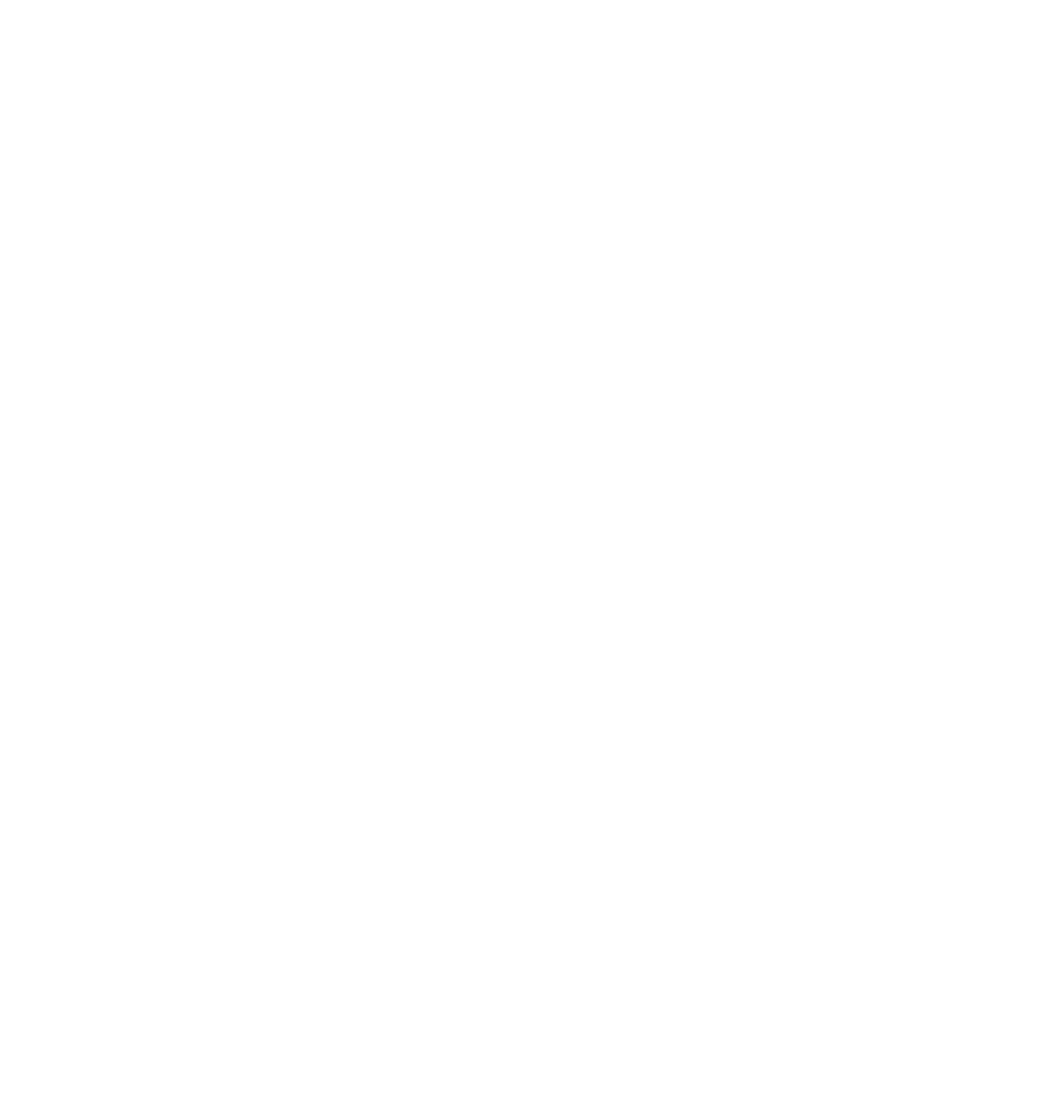
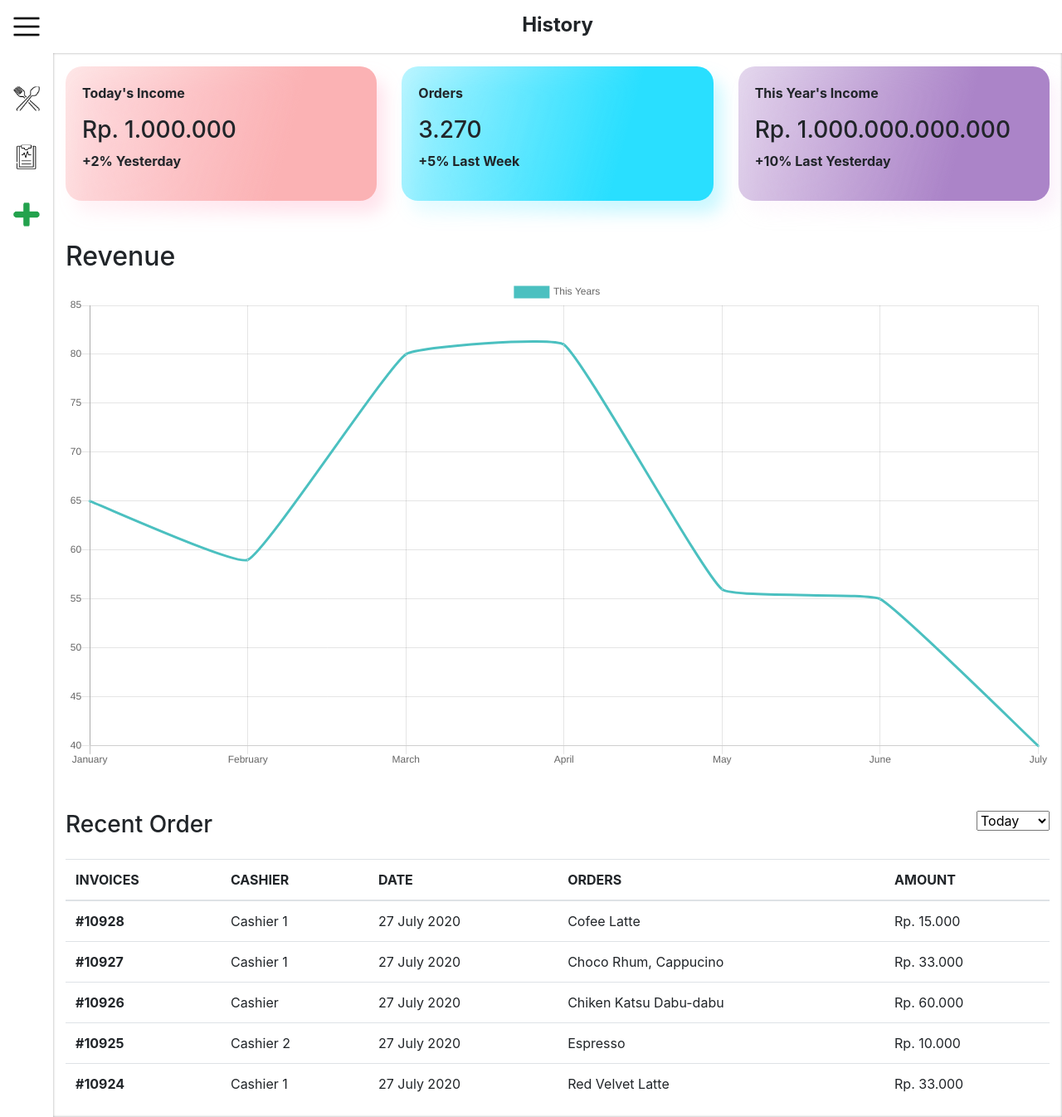
Before and after one commit to YusupJunaedi/project-cafe, a React (Create React App) app: page /history in a window 1280 px wide. Shown: the whole page at 83% size. Before the commit the page ends 800 px from the top, so only its background shows below. Built offline with nearby package versions, Linux system fonts and the light colour scheme.

Commit message:
update frondend

```diff
--- a/package.json
+++ b/package.json
@@ -8,8 +8,10 @@
     "@testing-library/user-event": "^7.2.1",
     "axios": "^0.19.2",
     "bootstrap": "^4.5.2",
+    "chart.js": "^2.9.3",
     "react": "^16.13.1",
     "react-bootstrap": "^1.3.0",
+    "react-chartjs-2": "^2.10.0",
     "react-dom": "^16.13.1",
     "react-router-dom": "^5.2.0",
     "react-scripts": "3.4.3"
--- /dev/null
+++ b/src/Assets/css/contentHistory.css
@@ -0,0 +1,37 @@
+.content-history {
+  width: 95%;
+  box-shadow: inset 0 0 3px #a3a1a1;
+}
+
+.card-income {
+  border: none;
+  border-radius: 20px;
+  background: linear-gradient(
+    285.38deg,
+    #fbb2b4 30.05%,
+    rgba(255, 143, 178, 0) 133.19%
+  );
+  filter: drop-shadow(10px 15px 10px rgba(255, 143, 178, 0.25));
+}
+
+.card-orders {
+  border: none;
+  border-radius: 20px;
+  background: linear-gradient(
+    285.38deg,
+    #29dfff 30.05%,
+    rgba(41, 223, 255, 0) 133.19%
+  );
+  filter: drop-shadow(10px 15px 10px rgba(41, 223, 255, 0.25));
+}
+
+.card-years-income {
+  border: none;
+  border-radius: 20px;
+  background: linear-gradient(
+    285.38deg,
+    #ab84c8 30.05%,
+    rgba(241, 201, 236, 0) 133.19%
+  );
+  filter: drop-shadow(10px 15px 10px rgba(241, 201, 236, 0.25));
+}
--- /dev/null
+++ b/src/Assets/css/headerHistory.css
@@ -0,0 +1,33 @@
+.header {
+  width: 100%;
+  min-height: 8vh;
+  max-height: 8vh;
+  display: flex;
+  align-items: center;
+}
+
+.logo-menu {
+  width: 5%;
+  text-align: center;
+}
+
+.logo-menu img {
+  width: 50%;
+}
+
+.title-header-history {
+  width: 95%;
+  text-align: center;
+  margin-top: 1vw;
+}
+
+.title-header-history p {
+  font-size: 3vh;
+  font-weight: bold;
+}
+
+@media only screen and (max-width: 600px) {
+  .logo-menu img {
+    width: 80%;
+  }
+}
--- /dev/null
+++ b/src/Assets/css/historyPage.css
@@ -0,0 +1,4 @@
+.Body-history {
+  width: 100%;
+  display: flex;
+}
--- /dev/null
+++ b/src/Components/Chart.js
@@ -0,0 +1,40 @@
+import React from "react";
+import { Line } from "react-chartjs-2";
+
+const Chart = () => {
+  const data = {
+    labels: ["January", "February", "March", "April", "May", "June", "July"],
+    datasets: [
+      {
+        label: "This Years",
+        fill: false,
+        lineTension: 0.1,
+        backgroundColor: "rgba(75,192,192,0.4)",
+        borderColor: "rgba(75,192,192,1)",
+        borderCapStyle: "butt",
+        borderDash: [],
+        borderDashOffset: 0.0,
+        borderJoinStyle: "miter",
+        pointBorderColor: "rgba(75,192,192,1)",
+        pointBackgroundColor: "#fff",
+        pointBorderWidth: 1,
+        pointHoverRadius: 5,
+        pointHoverBackgroundColor: "rgba(75,192,192,1)",
+        pointHoverBorderColor: "rgba(220,220,220,1)",
+        pointHoverBorderWidth: 2,
+        pointRadius: 1,
+        pointHitRadius: 10,
+        data: [65, 59, 80, 81, 56, 55, 40],
+      },
+    ],
+  };
+
+  return (
+    <div>
+      <h2>Revenue</h2>
+      <Line data={data} />
+    </div>
+  );
+};
+
+export default Chart;
--- /dev/null
+++ b/src/Components/ContentHistory.js
@@ -0,0 +1,118 @@
+import React from "react";
+import "../Assets/css/contentHistory.css";
+
+import Chart from "../Components/Chart";
+
+const ContentHistory = () => {
+  return (
+    <>
+      <div className="content-history">
+        <div className="container-fluid">
+          <div className="row">
+            <div className="col-12 mt-3 col-md-4">
+              <div className="card card-income">
+                <div className="card-body">
+                  <div className="title-info font-weight-bold">
+                    <p>Today's Income</p>
+                    <h3>Rp. 1.000.000</h3>
+                    <p>+2% Yesterday</p>
+                  </div>
+                </div>
+              </div>
+            </div>
+            <div class="col-12 mt-3 col-md-4">
+              <div class="card card-orders">
+                <div class="card-body">
+                  <div class="title-info font-weight-bold">
+                    <p>Orders</p>
+                    <h3>3.270</h3>
+                    <p>+5% Last Week</p>
+                  </div>
+                  <div class="img-elipse"></div>
+                </div>
+              </div>
+            </div>
+            <div class="col-12 mt-3 col-md-4">
+              <div class="card card-years-income">
+                <div class="card-body">
+                  <div class="title-info font-weight-bold">
+                    <p>This Year's Income</p>
+                    <h3>Rp. 1.000.000.000.000</h3>
+                    <p>+10% Last Yesterday</p>
+                  </div>
+                  <div class="img-elipse"></div>
+                </div>
+              </div>
+            </div>
+            <div class="col-12 mt-5 col-md-12">
+              <Chart />
+            </div>
+            <div class="col-6 col-md-6 mt-5 mb-3">
+              <h3>Recent Order</h3>
+            </div>
+            <div class="col-6 col-md-6 mt-5 mb-3 text-right">
+              <select class="select-days" id="exampleFormControlSelect2">
+                <option>Today</option>
+                <option>Last Day</option>
+              </select>
+            </div>
+            <div class="col-12 col-md-12">
+              <div class="table-responsive">
+                <table class="table">
+                  <thead>
+                    <tr>
+                      <th scope="col">INVOICES</th>
+                      <th scope="col">CASHIER</th>
+                      <th scope="col">DATE</th>
+                      <th scope="col">ORDERS</th>
+                      <th scope="col">AMOUNT</th>
+                    </tr>
+                  </thead>
+                  <tbody>
+                    <tr>
+                      <th scope="row">#10928</th>
+                      <td>Cashier 1</td>
+                      <td>27 July 2020</td>
+                      <td>Cofee Latte </td>
+                      <td>Rp. 15.000</td>
+                    </tr>
+                    <tr>
+                      <th scope="row">#10927</th>
+                      <td>Cashier 1</td>
+                      <td>27 July 2020</td>
+                      <td>Choco Rhum, Cappucino </td>
+                      <td>Rp. 33.000</td>
+                    </tr>
+                    <tr>
+                      <th scope="row">#10926</th>
+                      <td>Cashier </td>
+                      <td>27 July 2020</td>
+                      <td>Chiken Katsu Dabu-dabu </td>
+                      <td>Rp. 60.000</td>
+                    </tr>
+                    <tr>
+                      <th scope="row">#10925</th>
+                      <td>Cashier 2</td>
+                      <td>27 July 2020</td>
+                      <td>Espresso </td>
+                      <td>Rp. 10.000</td>
+                    </tr>
+                    <tr>
+                      <th scope="row">#10924</th>
+                      <td>Cashier 1</td>
+                      <td>27 July 2020</td>
+                      <td>Red Velvet Latte </td>
+                      <td>Rp. 33.000</td>
+                    </tr>
+                  </tbody>
+                </table>
+              </div>
+            </div>
+          </div>
+        </div>
+      </div>
+    </>
+  );
+};
+
+export default ContentHistory;
--- /dev/null
+++ b/src/Components/HeaderHistory.js
@@ -0,0 +1,21 @@
+import React from "react";
+import logoImg from "../Assets/img/menu.png";
+
+import "../Assets/css/headerHistory.css";
+
+const HeaderHistory = () => {
+  return (
+    <>
+      <div className="header">
+        <div className="logo-menu">
+          <img src={logoImg} alt="Logo-Menu" />
+        </div>
+        <div className="title-header-history">
+          <p>History</p>
+        </div>
+      </div>
+    </>
+  );
+};
+
+export default HeaderHistory;
--- a/src/Components/HeaderHome.js
+++ b/src/Components/HeaderHome.js
@@ -28,7 +28,7 @@
         <div className="title-cart">
           <p>
             Cart{" "}
-            <span class="badge badge-pill badge-primary">
+            <span className="badge badge-pill badge-primary">
               {props.arrCarts.length}
             </span>
           </p>
--- a/src/Components/ModalAdd.js
+++ b/src/Components/ModalAdd.js
@@ -12,13 +12,23 @@
   };
 
   addMenu = () => {
+    let formData = new FormData();
+    formData.append("name_product", this.state.name);
+    formData.append("price_product", this.state.price);
+    formData.append("category_id", this.state.category);
+    formData.append("image", this.state.image);
+
+    const configHeader = {
+      headers: {
+        "content-type": "multipart/form-data",
+      },
+    };
+
+    console.log(formData);
+
     const URL = `${process.env.REACT_APP_LINK_API}addproduct`;
-    Axios.post(URL, {
-      name_product: this.state.name,
-      category_id: this.state.category,
-      price_product: this.state.price,
-      img_product: this.state.image,
-    }).then(() => {
+    Axios.post(URL, formData, configHeader).then((res) => {
+      console.log(res);
       this.props.updateMenu();
     });
   };
@@ -56,14 +66,11 @@
                       Image
                     </Form.Label>
                     <Col sm="10" xs="10">
-                      <Form.Control
-                        type="text"
+                      <Form.File
+                        id="image"
                         onChange={(event) => {
-                          this.setState({
-                            image: event.target.value,
-                          });
+                          this.setState({ image: event.target.files[0] });
                         }}
-                        autocomplete="off"
                       />
                     </Col>
                   </Form.Group>
--- a/src/Components/Sidebar.js
+++ b/src/Components/Sidebar.js
@@ -1,4 +1,5 @@
 import React from "react";
+import { Link } from "react-router-dom";
 // import css
 import "../Assets/css/sidebar.css";
 // impor img
@@ -23,7 +24,9 @@
         />
       </div>
       <div className="logo-sidebar">
-        <img src={logoClipboard} alt="logo-clipboard" />
+        <Link to="/history">
+          <img src={logoClipboard} alt="logo-clipboard" />
+        </Link>
       </div>
       <div className="logo-sidebar">
         <img src={logoAdd} alt="logo-add" onClick={handleShow} />
--- /dev/null
+++ b/src/Pages/History.js
@@ -0,0 +1,43 @@
+import React from "react";
+import Axios from "axios";
+import HeaderHistory from "../Components/HeaderHistory";
+import Sidebar from "../Components/Sidebar";
+import ContentHistory from "../Components/ContentHistory";
+
+import "../Assets/css/historyPage.css";
+
+class History extends React.Component {
+  state = {
+    categorys: [],
+  };
+
+  getAllCategory = () => {
+    const URI = `${process.env.REACT_APP_LINK_API}categorys`;
+    Axios.get(URI)
+      .then((res) => {
+        this.setState({
+          categorys: res.data.data,
+        });
+      })
+      .catch((err) => {
+        console.log(err);
+      });
+  };
+
+  render() {
+    return (
+      <>
+        <HeaderHistory />
+        <div className="Body-history">
+          <Sidebar
+            updateMenu={this.getAllmenu}
+            allCategory={this.state.categorys}
+          />
+          <ContentHistory />
+        </div>
+      </>
+    );
+  }
+}
+
+export default History;
--- a/src/appRouter.js
+++ b/src/appRouter.js
@@ -1,11 +1,13 @@
 import React from "react";
 import { BrowserRouter as Router, Route } from "react-router-dom";
 import Home from "./Pages/Home";
+import History from "./Pages/History";
 
 const AppRouter = () => {
   return (
     <Router>
       <Route path="/" exact component={Home} />
+      <Route path="/history" component={History} />
     </Router>
   );
 };
```
Also changed, not shown: 1 other file (tests, documents, lock files or other folders).
